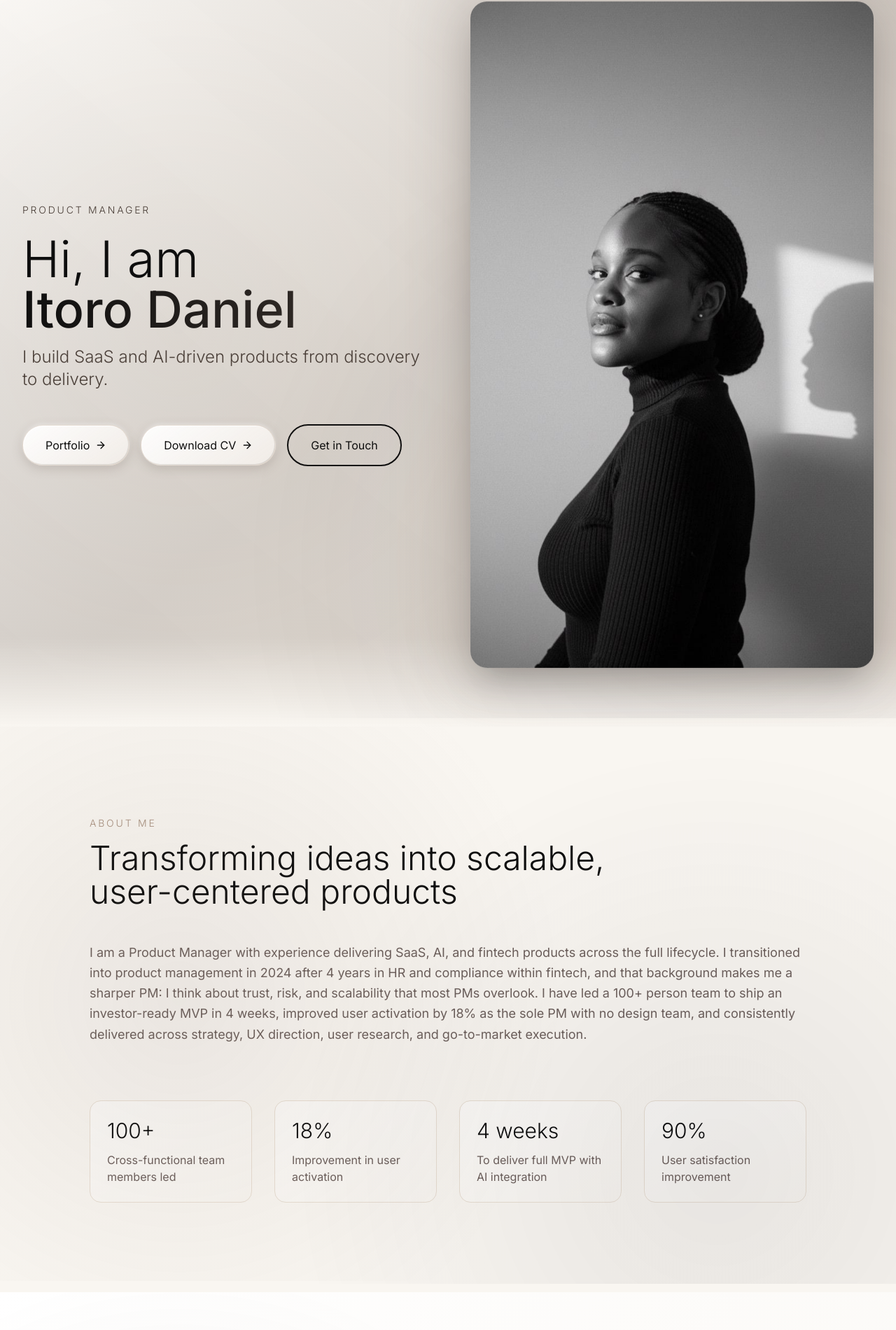
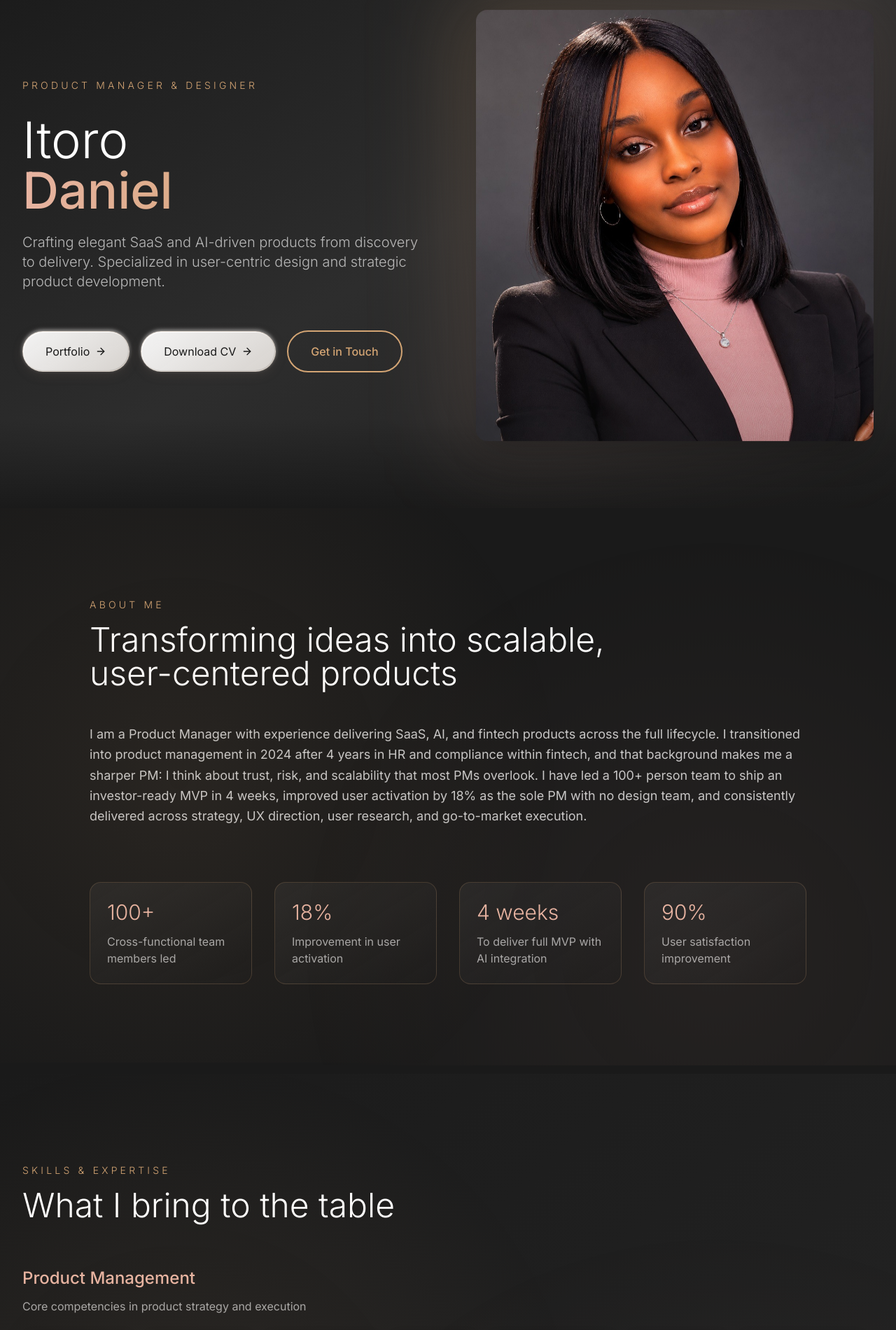
Before and after one commit to AdiahaPM/porfolio, a React (Vite) app: page / in a window 1280 px wide. Shown: the part 74-1974 px from the top of the page at 70% size. Built offline with nearby package versions, Linux system fonts and the light colour scheme.

Commit message:
Redesign portfolio with dark theme

```diff
--- a/src/App.tsx
+++ b/src/App.tsx
@@ -10,7 +10,7 @@ import Contact from './components/Contact';
 
 function App() {
   return (
-    <div className="min-h-screen bg-white">
+    <div className="min-h-screen bg-[#1A1A1A]">
       <Hero />
       <About />
       <Skills />
--- a/src/components/About.tsx
+++ b/src/components/About.tsx
@@ -1,39 +1,39 @@
 export default function About() {
   return (
-    <section className="py-32 px-6 lg:px-8 bg-[#F9F6F1] bg-animate-particles">
+    <section className="py-32 px-6 lg:px-8 bg-[#1A1A1A] bg-animate-particles">
       <div className="max-w-5xl mx-auto">
         <div className="space-y-12">
           <div className="space-y-4">
-            <p className="text-[#A8907E] text-sm tracking-[0.2em] uppercase font-light">
+            <p className="text-[#D4A574] text-sm tracking-[0.3em] uppercase font-light">
               About Me
             </p>
-            <h2 className="text-4xl lg:text-5xl font-light text-[#0E0E0E]">
+            <h2 className="text-4xl lg:text-5xl font-light text-white">
               Transforming ideas into scalable,<br />user-centered products
             </h2>
           </div>
 
-          <div className="space-y-8 text-lg text-[#6C5F5B] leading-relaxed">
+          <div className="space-y-8 text-lg text-[#C8C8C8] leading-relaxed">
             <p>
               I am a Product Manager with experience delivering SaaS, AI, and fintech products across the full lifecycle. I transitioned into product management in 2024 after 4 years in HR and compliance within fintech, and that background makes me a sharper PM: I think about trust, risk, and scalability that most PMs overlook. I have led a 100+ person team to ship an investor-ready MVP in 4 weeks, improved user activation by 18% as the sole PM with no design team, and consistently delivered across strategy, UX direction, user research, and go-to-market execution.
             </p>
           </div>
 
           <div className="grid grid-cols-2 lg:grid-cols-4 gap-4 lg:gap-8 pt-8">
-            <div className="space-y-3 p-6 rounded-2xl bg-gradient-to-br from-white/50 to-transparent border border-[#E8DED2] hover:from-white/80 hover:to-white/40 hover:shadow-lg hover:scale-105 transition-all duration-300 cursor-default">
-              <h3 className="text-3xl font-light text-[#0E0E0E]">100+</h3>
-              <p className="text-[#6C5F5B]">Cross-functional team members led</p>
+            <div className="space-y-3 p-6 rounded-2xl bg-gradient-to-br from-[#2D2D2D]/60 to-[#1A1A1A]/40 border border-[#D4A574]/20 hover:from-[#3A3A3A] hover:to-[#2D2D2D]/60 hover:shadow-lg hover:scale-105 hover:border-[#D4A574]/40 transition-all duration-300 cursor-default">
+              <h3 className="text-3xl font-light text-[#E8B4A2]">100+</h3>
+              <p className="text-[#A8A8A8]">Cross-functional team members led</p>
             </div>
-            <div className="space-y-3 p-6 rounded-2xl bg-gradient-to-br from-white/50 to-transparent border border-[#E8DED2] hover:from-white/80 hover:to-white/40 hover:shadow-lg hover:scale-105 transition-all duration-300 cursor-default">
-              <h3 className="text-3xl font-light text-[#0E0E0E]">18%</h3>
-              <p className="text-[#6C5F5B]">Improvement in user activation</p>
+            <div className="space-y-3 p-6 rounded-2xl bg-gradient-to-br from-[#2D2D2D]/60 to-[#1A1A1A]/40 border border-[#D4A574]/20 hover:from-[#3A3A3A] hover:to-[#2D2D2D]/60 hover:shadow-lg hover:scale-105 hover:border-[#D4A574]/40 transition-all duration-300 cursor-default">
+              <h3 className="text-3xl font-light text-[#E8B4A2]">18%</h3>
+              <p className="text-[#A8A8A8]">Improvement in user activation</p>
             </div>
-            <div className="space-y-3 p-6 rounded-2xl bg-gradient-to-br from-white/50 to-transparent border border-[#E8DED2] hover:from-white/80 hover:to-white/40 hover:shadow-lg hover:scale-105 transition-all duration-300 cursor-default">
-              <h3 className="text-3xl font-light text-[#0E0E0E]">4 weeks</h3>
-              <p className="text-[#6C5F5B]">To deliver full MVP with AI integration</p>
+            <div className="space-y-3 p-6 rounded-2xl bg-gradient-to-br from-[#2D2D2D]/60 to-[#1A1A1A]/40 border border-[#D4A574]/20 hover:from-[#3A3A3A] hover:to-[#2D2D2D]/60 hover:shadow-lg hover:scale-105 hover:border-[#D4A574]/40 transition-all duration-300 cursor-default">
+              <h3 className="text-3xl font-light text-[#E8B4A2]">4 weeks</h3>
+              <p className="text-[#A8A8A8]">To deliver full MVP with AI integration</p>
             </div>
-            <div className="space-y-3 p-6 rounded-2xl bg-gradient-to-br from-white/50 to-transparent border border-[#E8DED2] hover:from-white/80 hover:to-white/40 hover:shadow-lg hover:scale-105 transition-all duration-300 cursor-default">
-              <h3 className="text-3xl font-light text-[#0E0E0E]">90%</h3>
-              <p className="text-[#6C5F5B]">User satisfaction improvement</p>
+            <div className="space-y-3 p-6 rounded-2xl bg-gradient-to-br from-[#2D2D2D]/60 to-[#1A1A1A]/40 border border-[#D4A574]/20 hover:from-[#3A3A3A] hover:to-[#2D2D2D]/60 hover:shadow-lg hover:scale-105 hover:border-[#D4A574]/40 transition-all duration-300 cursor-default">
+              <h3 className="text-3xl font-light text-[#E8B4A2]">90%</h3>
+              <p className="text-[#A8A8A8]">User satisfaction improvement</p>
             </div>
           </div>
         </div>
--- a/src/components/Hero.tsx
+++ b/src/components/Hero.tsx
@@ -4,34 +4,35 @@ import { useState } from 'react';
 export default function Hero() {
   const [showContact, setShowContact] = useState(false);
   return (
-    <section className="relative min-h-screen flex items-center justify-center overflow-hidden bg-animate-particles">
-      <div className="absolute inset-0 bg-gradient-to-br from-[#F9F6F1] via-[#C4BAAE] to-[#D4C4B0] opacity-60"></div>
-      <div className="absolute inset-0 bg-gradient-to-tr from-[#1E1E2F]/5 via-transparent to-[#6D5C54]/10"></div>
+    <section className="relative min-h-screen flex items-center justify-center overflow-hidden">
+      <div className="absolute inset-0 bg-gradient-to-br from-[#1A1A1A] via-[#2D2D2D] to-[#1F1F1F]"></div>
+      <div className="absolute inset-0 bg-gradient-to-tr from-[#D4A574]/8 via-transparent to-[#E8B4A2]/5"></div>
+      <div className="absolute inset-0 bg-animate-particles"></div>
 
       <div className="relative z-10 max-w-7xl mx-auto px-6 lg:px-8 py-20">
-        <div className="grid lg:grid-cols-2 gap-16 items-center">
-          <div className="space-y-8">
-            <div className="space-y-4">
-              <p className="text-[#4A3F38] text-sm tracking-[0.2em] uppercase font-light animate-bounce-smooth">
-                Product Manager
+        <div className="grid lg:grid-cols-2 gap-12 lg:gap-20 items-center">
+          <div className="space-y-8 order-2 lg:order-1">
+            <div className="space-y-6">
+              <p className="text-[#D4A574] text-sm tracking-[0.3em] uppercase font-light animate-bounce-smooth">
+                Product Manager & Designer
               </p>
-              <h1 className="text-5xl lg:text-7xl font-light text-[#0E0E0E] leading-tight">
-                Hi, I am<br />
-                <span className="font-medium bg-gradient-to-r from-[#0E0E0E] to-[#4A3F38] bg-clip-text text-transparent animate-gradient-shift">
-                  Itoro Daniel
+              <h1 className="text-5xl lg:text-7xl font-light text-white leading-tight">
+                Itoro<br />
+                <span className="font-medium bg-gradient-to-r from-[#E8B4A2] to-[#D4A574] bg-clip-text text-transparent animate-gradient-shift">
+                  Daniel
                 </span>
               </h1>
-              <p className="text-xl lg:text-2xl text-[#4A3F38] font-light leading-relaxed max-w-xl">
-                I build SaaS and AI-driven products from discovery to delivery.
+              <p className="text-lg lg:text-xl text-[#B8B8B8] font-light leading-relaxed max-w-xl">
+                Crafting elegant SaaS and AI-driven products from discovery to delivery. Specialized in user-centric design and strategic product development.
               </p>
             </div>
 
-            <div className="flex flex-wrap items-center gap-4 pt-4">
+            <div className="flex flex-wrap items-center gap-4 pt-6">
               <a
                 href="https://tinyurl.com/Itoro-Daniel-portfolio"
                 target="_blank"
                 rel="noopener noreferrer"
-                className="group px-8 py-4 glass-button text-[#0E0E0E] rounded-full hover:animate-pulse flex items-center gap-2 transform"
+                className="group px-8 py-4 glass-button text-[#1A1A1A] rounded-full hover:animate-pulse flex items-center gap-2 transform transition-all"
               >
                 Portfolio
                 <ArrowRight className="w-4 h-4 group-hover:translate-x-1 transition-transform" />
@@ -39,7 +40,7 @@ export default function Hero() {
               <a
                 href="/Itoro_CV_(1).pdf"
                 download
-                className="group px-8 py-4 glass-button text-[#0E0E0E] rounded-full hover:animate-pulse flex items-center gap-2 transform"
+                className="group px-8 py-4 glass-button text-[#1A1A1A] rounded-full hover:animate-pulse flex items-center gap-2 transform transition-all"
               >
                 Download CV
                 <ArrowRight className="w-4 h-4 group-hover:translate-x-1 transition-transform" />
@@ -47,42 +48,42 @@ export default function Hero() {
               <div className="relative">
                 <button
                   onClick={() => setShowContact(!showContact)}
-                  className="px-8 py-4 border-2 border-[#0E0E0E] text-[#0E0E0E] rounded-full hover:bg-[#0E0E0E] hover:text-white transition-all duration-300"
+                  className="px-8 py-4 border-2 border-[#D4A574] text-[#D4A574] rounded-full hover:bg-[#D4A574] hover:text-[#1A1A1A] transition-all duration-300 font-medium"
                 >
                   Get in Touch
                 </button>
                 {showContact && (
-                  <div className="absolute top-full right-0 mt-3 bg-white border border-[#C4BAAE] rounded-2xl shadow-xl overflow-hidden animate-in fade-in slide-in-from-top-2 z-50">
+                  <div className="absolute top-full right-0 mt-3 bg-[#2D2D2D] border border-[#D4A574]/30 rounded-2xl shadow-2xl overflow-hidden animate-in fade-in slide-in-from-top-2 z-50">
                     <a
                       href="mailto:itorod01@gmail.com"
-                      className="flex items-center gap-3 px-6 py-3 text-[#0E0E0E] hover:bg-[#F9F6F1] transition-colors border-b border-[#C4BAAE] group/item"
+                      className="flex items-center gap-3 px-6 py-3 text-white hover:bg-[#3A3A3A] transition-colors border-b border-[#D4A574]/20 group/item"
                     >
-                      <span className="w-5 h-5 text-red-600">✉</span>
+                      <span className="w-5 h-5 text-[#E8B4A2]">✉</span>
                       <span className="text-sm font-medium">Email</span>
                     </a>
                     <a
                       href="tel:+2348130312380"
-                      className="flex items-center gap-3 px-6 py-3 text-[#0E0E0E] hover:bg-[#F9F6F1] transition-colors border-b border-[#C4BAAE]"
+                      className="flex items-center gap-3 px-6 py-3 text-white hover:bg-[#3A3A3A] transition-colors border-b border-[#D4A574]/20"
                     >
-                      <Phone className="w-5 h-5 text-blue-600" />
+                      <Phone className="w-5 h-5 text-[#D4A574]" />
                       <span className="text-sm font-medium">Call</span>
                     </a>
                     <a
                       href="https://www.linkedin.com/in/itorodaniel"
                       target="_blank"
                       rel="noopener noreferrer"
-                      className="flex items-center gap-3 px-6 py-3 text-[#0E0E0E] hover:bg-[#F9F6F1] transition-colors border-b border-[#C4BAAE]"
+                      className="flex items-center gap-3 px-6 py-3 text-white hover:bg-[#3A3A3A] transition-colors border-b border-[#D4A574]/20"
                     >
-                      <Linkedin className="w-5 h-5 text-blue-700" />
+                      <Linkedin className="w-5 h-5 text-[#E8B4A2]" />
                       <span className="text-sm font-medium">LinkedIn</span>
                     </a>
                     <a
                       href="https://github.com/AdiahaPM"
                       target="_blank"
                       rel="noopener noreferrer"
-                      className="flex items-center gap-3 px-6 py-3 text-[#0E0E0E] hover:bg-[#F9F6F1] transition-colors"
+                      className="flex items-center gap-3 px-6 py-3 text-white hover:bg-[#3A3A3A] transition-colors"
                     >
-                      <Github className="w-5 h-5 text-gray-800" />
+                      <Github className="w-5 h-5 text-[#D4A574]" />
                       <span className="text-sm font-medium">GitHub</span>
                     </a>
                   </div>
@@ -92,20 +93,22 @@ export default function Hero() {
 
           </div>
 
-          <div className="relative animate-float">
-            <div className="absolute -inset-4 bg-gradient-to-br from-[#6D5C54]/20 to-[#1E1E2F]/10 rounded-3xl blur-2xl animate-glow"></div>
-            <div className="relative rounded-3xl overflow-hidden shadow-2xl hover:shadow-2xl transition-all duration-300 transform hover:scale-105">
+          <div className="relative animate-float order-1 lg:order-2">
+            <div className="absolute -inset-6 bg-gradient-to-br from-[#D4A574]/25 via-[#E8B4A2]/15 to-transparent rounded-3xl blur-3xl"></div>
+            <div className="relative rounded-2xl overflow-hidden shadow-2xl hover:shadow-2xl transition-all duration-500 transform hover:scale-102">
               <img
-                src="/WhatsApp Image 2025-10-31 at 15.04.07_e50a745a.jpg"
-                alt="Itoro-Obong Bassey Daniel"
-                className="w-full h-auto object-cover"
+                src="/887e3eee-ed00-4bf3-bd01-fbdd2550fdcc.jpeg"
+                alt="Itoro Daniel - Product Manager"
+                className="w-full h-auto object-cover block"
+                loading="lazy"
               />
+              <div className="absolute inset-0 bg-gradient-to-t from-[#1A1A1A]/30 via-transparent to-transparent pointer-events-none"></div>
             </div>
           </div>
         </div>
       </div>
 
-      <div className="absolute bottom-0 left-0 right-0 h-32 bg-gradient-to-t from-[#F9F6F1] to-transparent"></div>
+      <div className="absolute bottom-0 left-0 right-0 h-32 bg-gradient-to-t from-[#1A1A1A] to-transparent"></div>
     </section>
   );
 }
--- a/src/components/Skills.tsx
+++ b/src/components/Skills.tsx
@@ -48,14 +48,14 @@ const skills = {
 
 export default function Skills() {
   return (
-    <section className="py-32 px-6 lg:px-8 bg-gradient-to-br from-white to-[#F9F6F1] bg-animate-particles">
+    <section className="py-32 px-6 lg:px-8 bg-gradient-to-br from-[#1A1A1A] to-[#252525] bg-animate-particles">
         <div className="max-w-7xl mx-auto">
           <div className="space-y-16">
             <div className="space-y-4">
-                <p className="text-[#6D5C54] text-sm tracking-[0.2em] uppercase font-light">
+                <p className="text-[#D4A574] text-sm tracking-[0.3em] uppercase font-light">
                   Skills & Expertise
                 </p>
-                <h2 className="text-4xl lg:text-5xl font-light text-[#0E0E0E]">
+                <h2 className="text-4xl lg:text-5xl font-light text-white">
                   What I bring to the table
                 </h2>
               </div>
@@ -63,14 +63,14 @@ export default function Skills() {
             <div className="space-y-12">
               <div className="space-y-6">
                 <div className="space-y-3">
-                  <h3 className="text-xl sm:text-2xl font-medium text-[#0E0E0E]">Product Management</h3>
-                  <p className="text-sm sm:text-base text-[#4A3F38]">Core competencies in product strategy and execution</p>
+                  <h3 className="text-xl sm:text-2xl font-medium text-[#E8B4A2]">Product Management</h3>
+                  <p className="text-sm sm:text-base text-[#A8A8A8]">Core competencies in product strategy and execution</p>
                 </div>
                 <div className="flex flex-wrap gap-2 sm:gap-3">
                   {skills.productManagement.map((skill, index) => (
                     <span
                       key={index}
-                      className="skill-chip px-3 sm:px-4 py-2 text-[#0E0E0E] rounded-full text-xs sm:text-sm font-medium cursor-default animate-in fade-in" style={{animationDelay: `${index * 30}ms`}}
+                      className="skill-chip px-3 sm:px-4 py-2 text-white rounded-full text-xs sm:text-sm font-medium cursor-default animate-in fade-in" style={{animationDelay: `${index * 30}ms`}}
                     >
                       {skill}
                     </span>
@@ -78,18 +78,18 @@ export default function Skills() {
                 </div>
               </div>
 
-              <div className="h-px bg-gradient-to-r from-[#C4BAAE] via-[#9B8777] to-[#C4BAAE]"></div>
+              <div className="h-px bg-gradient-to-r from-[#D4A574]/20 via-[#E8B4A2]/30 to-[#D4A574]/20"></div>
 
               <div className="space-y-6">
                 <div className="space-y-3">
-                  <h3 className="text-xl sm:text-2xl font-medium text-[#0E0E0E]">Tools & Platforms</h3>
-                  <p className="text-sm sm:text-base text-[#4A3F38]">Proficient with industry-standard tools</p>
+                  <h3 className="text-xl sm:text-2xl font-medium text-[#E8B4A2]">Tools & Platforms</h3>
+                  <p className="text-sm sm:text-base text-[#A8A8A8]">Proficient with industry-standard tools</p>
                 </div>
                 <div className="flex flex-wrap gap-2 sm:gap-3">
                   {skills.tools.map((tool, index) => (
                     <span
                       key={index}
-                      className="skill-chip px-3 sm:px-4 py-2 text-[#0E0E0E] rounded-full text-xs sm:text-sm font-medium cursor-default animate-in fade-in" style={{animationDelay: `${index * 30}ms`}}
+                      className="skill-chip px-3 sm:px-4 py-2 text-white rounded-full text-xs sm:text-sm font-medium cursor-default animate-in fade-in" style={{animationDelay: `${index * 30}ms`}}
                     >
                       {tool}
                     </span>
@@ -97,18 +97,18 @@ export default function Skills() {
                 </div>
               </div>
 
-              <div className="h-px bg-gradient-to-r from-[#C4BAAE] via-[#9B8777] to-[#C4BAAE]"></div>
+              <div className="h-px bg-gradient-to-r from-[#D4A574]/20 via-[#E8B4A2]/30 to-[#D4A574]/20"></div>
 
               <div className="space-y-6">
                 <div className="space-y-3">
-                  <h3 className="text-xl sm:text-2xl font-medium text-[#0E0E0E]">Technical Foundation</h3>
-                  <p className="text-sm sm:text-base text-[#4A3F38]">Technical understanding to collaborate effectively with engineering</p>
+                  <h3 className="text-xl sm:text-2xl font-medium text-[#E8B4A2]">Technical Foundation</h3>
+                  <p className="text-sm sm:text-base text-[#A8A8A8]">Technical understanding to collaborate effectively with engineering</p>
                 </div>
                 <div className="flex flex-wrap gap-2 sm:gap-3">
                   {skills.technical.map((skill, index) => (
                     <span
                       key={index}
-                      className="skill-chip px-3 sm:px-4 py-2 text-[#0E0E0E] rounded-full text-xs sm:text-sm font-medium cursor-default animate-in fade-in" style={{animationDelay: `${index * 30}ms`}}
+                      className="skill-chip px-3 sm:px-4 py-2 text-white rounded-full text-xs sm:text-sm font-medium cursor-default animate-in fade-in" style={{animationDelay: `${index * 30}ms`}}
                     >
                       {skill}
                     </span>
--- a/src/index.css
+++ b/src/index.css
@@ -168,7 +168,7 @@
   left: 0;
   width: 100%;
   height: 100%;
-  background: radial-gradient(circle at 20% 50%, rgba(109, 92, 84, 0.1) 0%, transparent 50%);
+  background: radial-gradient(circle at 20% 50%, rgba(212, 165, 116, 0.08) 0%, transparent 50%);
   animation: float 20s ease-in-out infinite;
   pointer-events: none;
 }
@@ -180,7 +180,7 @@
   right: 0;
   width: 100%;
   height: 100%;
-  background: radial-gradient(circle at 80% 80%, rgba(30, 30, 47, 0.08) 0%, transparent 50%);
+  background: radial-gradient(circle at 80% 80%, rgba(232, 180, 162, 0.06) 0%, transparent 50%);
   animation: float 25s ease-in-out infinite reverse;
   pointer-events: none;
 }
@@ -307,16 +307,17 @@
 
 .skill-chip {
   position: relative;
-  background: rgba(196, 186, 174, 0.7);
+  background: linear-gradient(135deg, rgba(212, 165, 116, 0.15) 0%, rgba(232, 180, 162, 0.08) 100%);
   backdrop-filter: blur(8px);
-  border: 1px solid rgba(255, 255, 255, 0.6);
-  box-shadow: inset 0 1px 3px rgba(255, 255, 255, 0.7), 0 4px 12px rgba(109, 92, 84, 0.15);
+  border: 1px solid rgba(212, 165, 116, 0.25);
+  box-shadow: inset 0 1px 3px rgba(255, 255, 255, 0.15), 0 4px 12px rgba(0, 0, 0, 0.3);
   transition: all 0.3s cubic-bezier(0.34, 1.56, 0.64, 1);
 }
 
 .skill-chip:hover {
-  box-shadow: inset 0 1px 3px rgba(255, 255, 255, 0.8), 0 8px 24px rgba(109, 92, 84, 0.3);
-  background: rgba(196, 186, 174, 0.85);
+  box-shadow: inset 0 1px 3px rgba(255, 255, 255, 0.25), 0 8px 24px rgba(212, 165, 116, 0.2);
+  background: linear-gradient(135deg, rgba(212, 165, 116, 0.25) 0%, rgba(232, 180, 162, 0.15) 100%);
+  border-color: rgba(232, 180, 162, 0.4);
   transform: scale(1.08) translateY(-2px);
 }
 
```
Also changed, not shown: src/components/Contact.tsx (+7 -7 lines), src/components/Education.tsx (+9 -9 lines), src/components/Experience.tsx (+11 -11 lines), src/components/FeaturedWork.tsx (+9 -9 lines), src/components/Projects.tsx (+6 -6 lines), src/components/Prototypes.tsx (+7 -7 lines).
